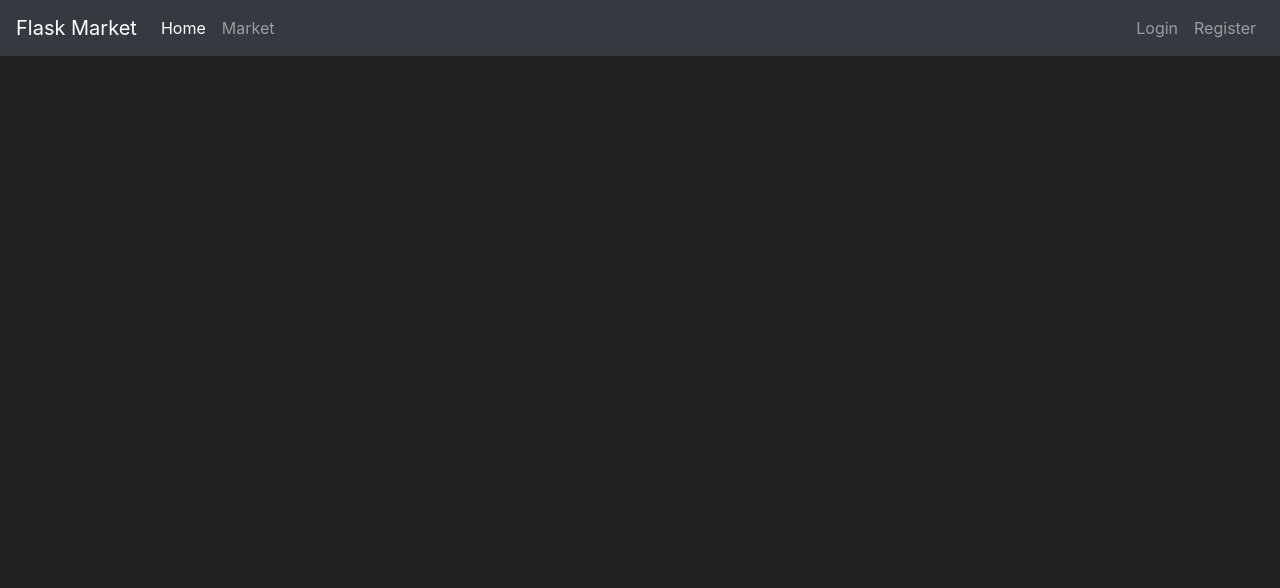
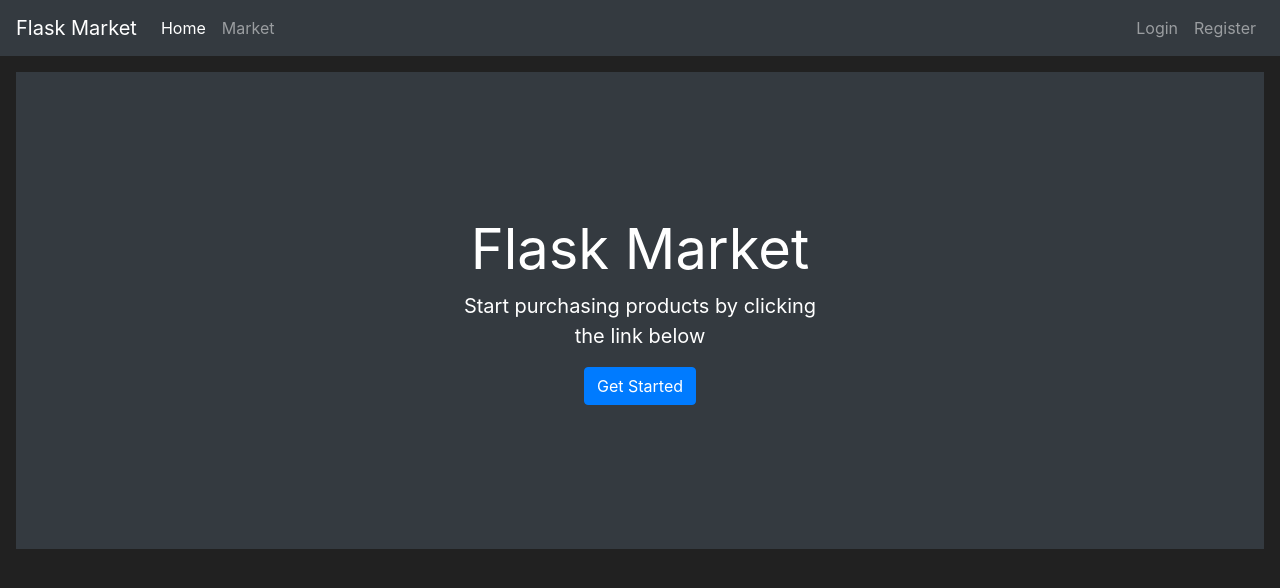
Before and after one commit to MajhiRockzZ/python-flask-market, a Flask app: page / in a window 1280 px wide. Shown: the top 588 px of the page. Run offline with Flask 2, Linux system fonts and the light colour scheme; some libraries are stand-ins or nearby versions.

Commit message:
📦 NEW: Add Logout & Customizations

```diff
--- a/market/__init__.py
+++ b/market/__init__.py
@@ -9,5 +9,7 @@ app.config['SECRET_KEY'] = '4765678d65e0c56ff813dcd2'
 db = SQLAlchemy(app)
 bcrypt = Bcrypt(app)
 login_manager = LoginManager(app)
+login_manager.login_view = "login_page"
+login_manager.login_message_category = "info"
 
 from market import routes
--- a/market/routes.py
+++ b/market/routes.py
@@ -3,7 +3,7 @@ from flask import render_template, redirect, url_for, flash
 from market.models import Item, User
 from market.forms import RegisterForm, LoginForm
 from market import db
-from flask_login import login_user, logout_user
+from flask_login import login_user, logout_user, login_required
 
 
 @app.route('/')
@@ -13,6 +13,7 @@ def home_page():
 
 
 @app.route('/market')
+@login_required
 def market_page():
     items = Item.query.all()
     return render_template('market.html', items=items)
@@ -28,6 +29,9 @@ def register_page():
 
         db.session.add(user_to_create)
         db.session.commit()
+        login_user(user_to_create)
+        flash(f"Account created successfully! You are now logged in as {user_to_create.username}", category='success')
+
         return redirect(url_for('market_page'))
 
     if form.errors != {}:  # If there are no errors from the validations
--- a/market/templates/home.html
+++ b/market/templates/home.html
@@ -1,8 +1,17 @@
 {% extends 'base.html' %}
+
 {% block title %}
-    Home Page
+    Welcome to Flask Market
 {% endblock %}
 
 {% block content %}
-
+    <div class="position-relative overflow-hidden p-3 p-md-5 m-md-3 text-center bg-dark" style="color:white">
+        <div class="col-md-5 p-lg-5 mx-auto my-5">
+            <h1 class="display-4 font-weight-normal">Flask Market</h1>
+            <p class="lead font-weight-normal">Start purchasing products by clicking the link below</p>
+            <a class="btn btn-primary" href="{{ url_for('market_page') }}">Get Started</a>
+        </div>
+        <div class="product-device box-shadow d-none d-md-block"></div>
+        <div class="product-device product-device-2 box-shadow d-none d-md-block"></div>
+    </div>
 {% endblock %}
```
Also changed, not shown: market/market.db.
